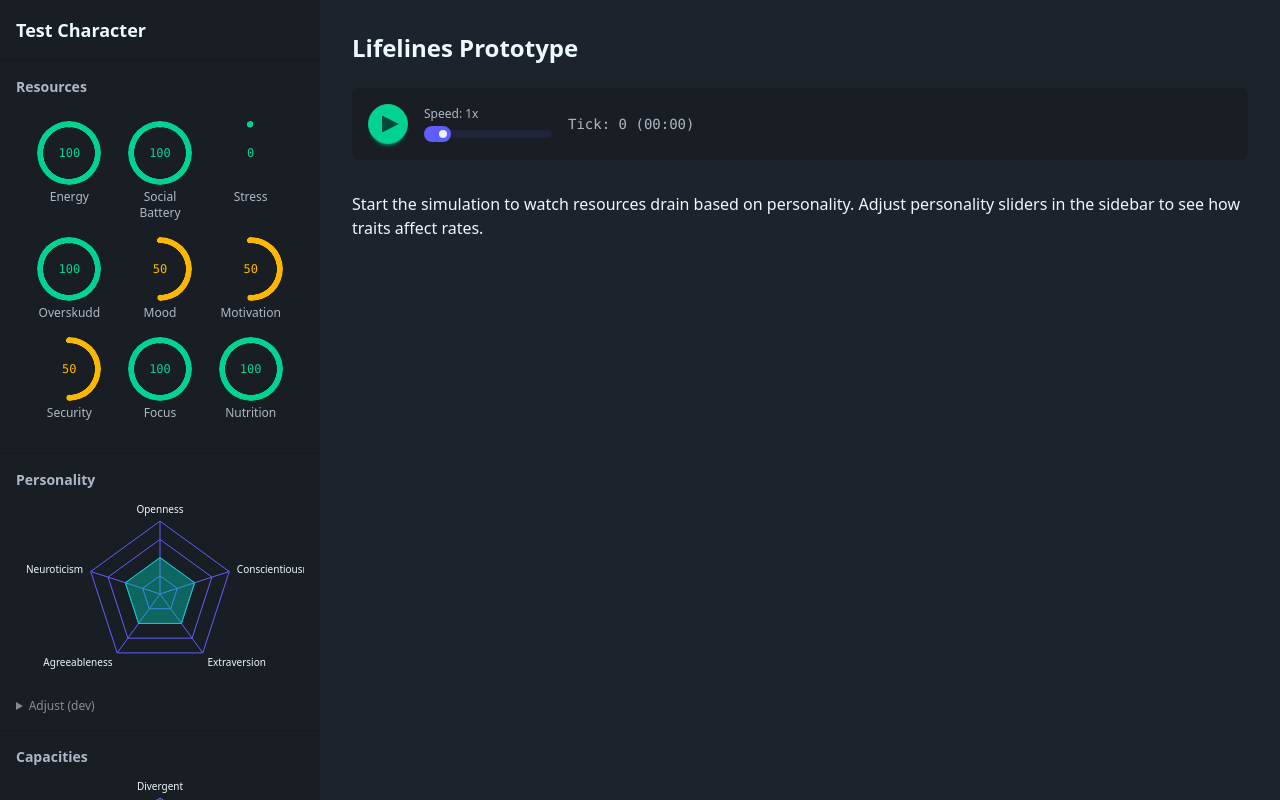
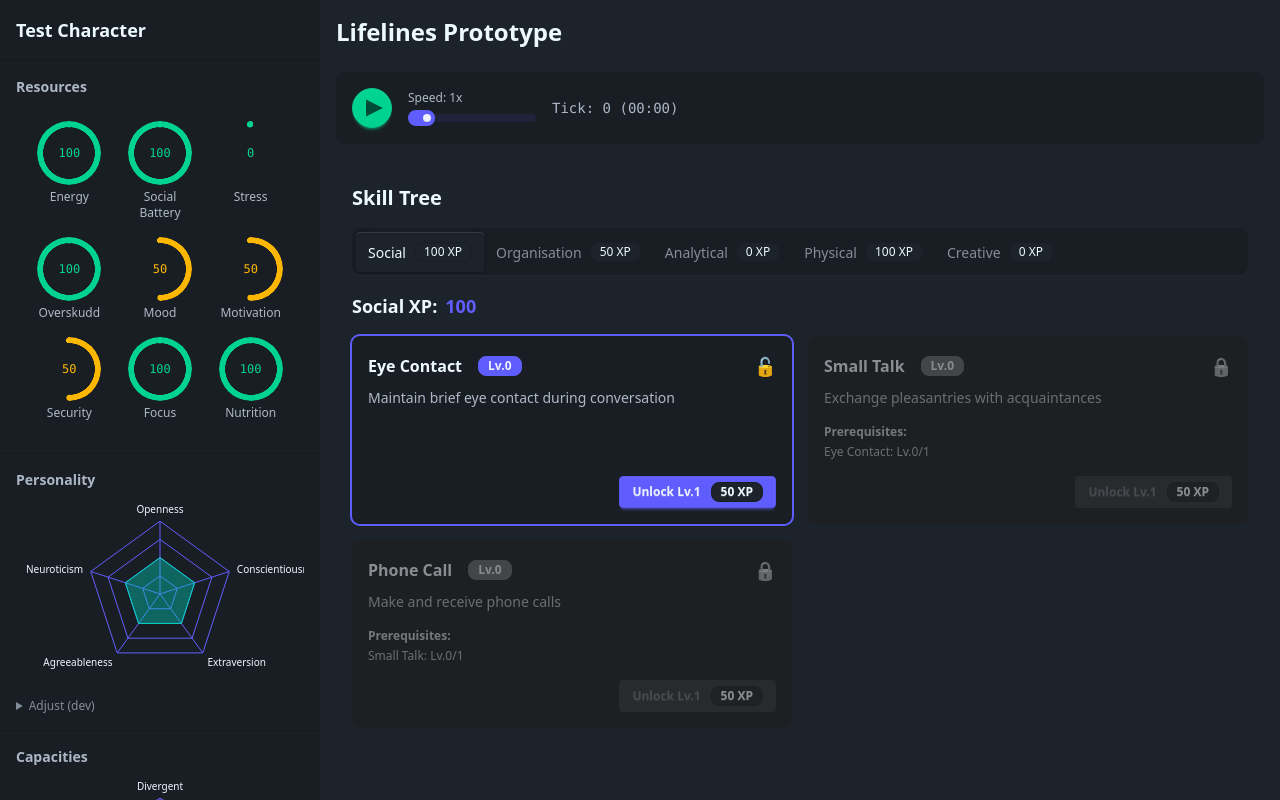
Before and after one commit to TerjeBallestad/lifelines-prototypes, a React (Vite) app: page / in a window 1280 px wide. Built offline with nearby package versions, Linux system fonts and the light colour scheme.

Commit message:
feat(03-04): integrate SkillTreePanel into App
- Add SkillTreePanel import
- Place SkillTreePanel below SimulationControls in main content
- Use semantic main element with overflow-y-auto

```diff
--- a/src/App.tsx
+++ b/src/App.tsx
@@ -1,6 +1,7 @@
 import { observer } from 'mobx-react-lite';
 import { CharacterPanel } from './components/CharacterPanel';
 import { SimulationControls } from './components/SimulationControls';
+import { SkillTreePanel } from './components/SkillTreePanel';
 import { useCharacterStore } from './stores/RootStore';
 
 const App = observer(function App() {
@@ -17,18 +18,13 @@ const App = observer(function App() {
       <CharacterPanel />
 
       {/* Main content */}
-      <div className="flex-1 p-8">
+      <main className="flex-1 p-4 overflow-y-auto">
         <h1 className="text-2xl font-bold mb-6">Lifelines Prototype</h1>
         <SimulationControls />
-
-        <div className="mt-8 prose">
-          <p>
-            Start the simulation to watch resources drain based on personality.
-            Adjust personality sliders in the sidebar to see how traits affect
-            rates.
-          </p>
+        <div className="mt-6">
+          <SkillTreePanel />
         </div>
-      </div>
+      </main>
     </div>
   );
 });
```
